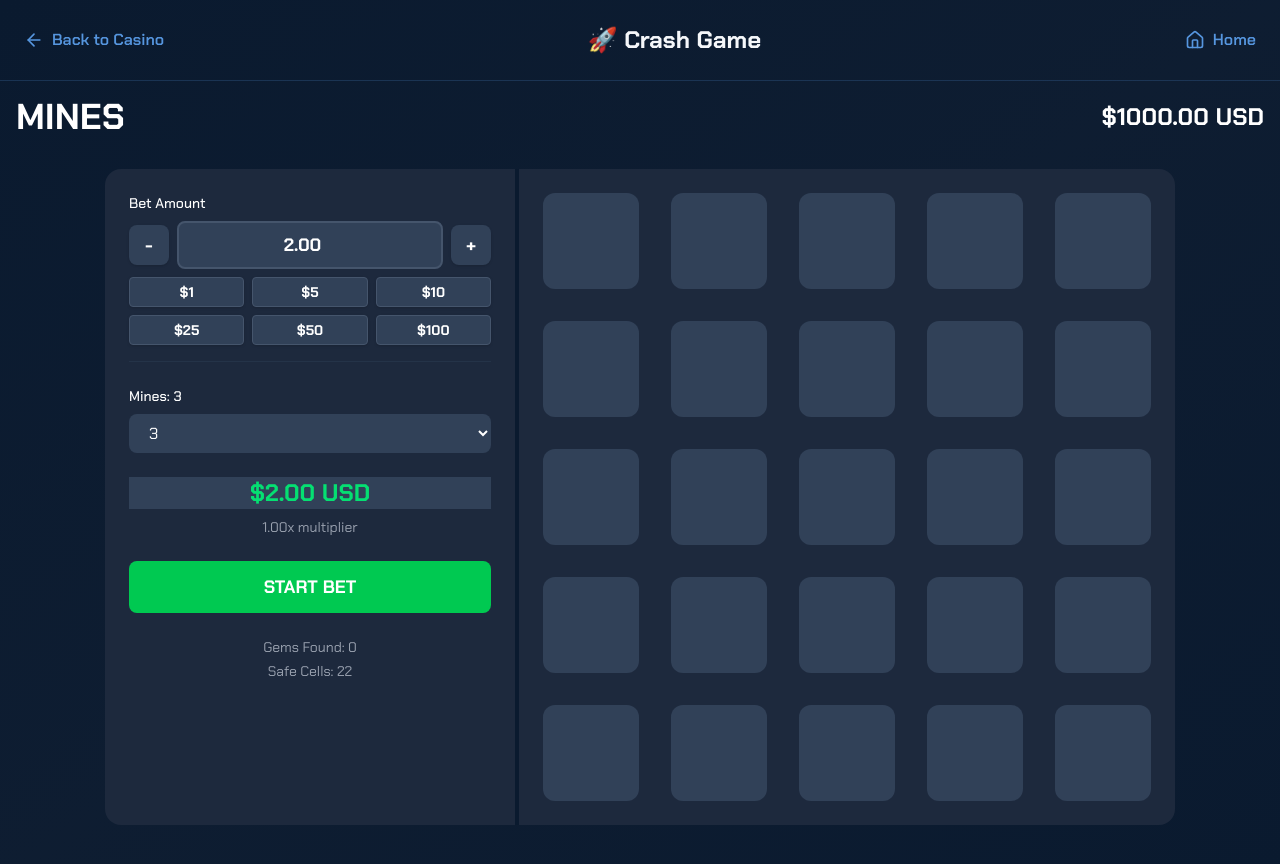
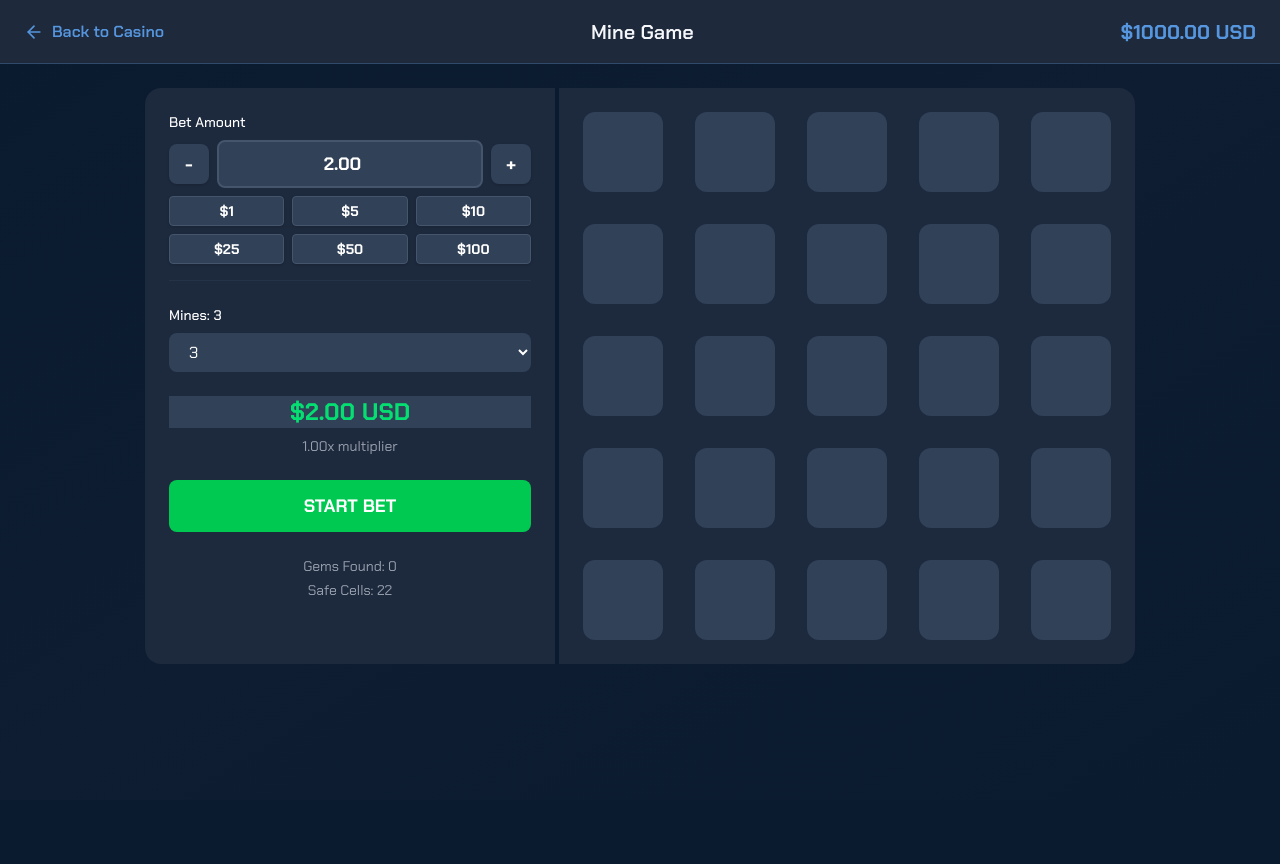
Before and after one commit to Krishnav1237/casino, a Next.js app: page /mine-game in a window 1280 px wide. Shown: the top 864 px of the page. After the commit the page ends 800 px from the top, so only its background shows below. Built offline with nearby package versions, Linux system fonts and the light colour scheme.

Commit message:
add reusable navbar

```diff
--- a/app/blackjack-game/page.tsx
+++ b/app/blackjack-game/page.tsx
@@ -1,6 +1,7 @@
 'use client'
 
 import BlackjackGame from '@/components/BlackJack'
+import Navbar from '@/components/Navbar'
 import { ArrowLeft, Home } from 'lucide-react'
 import Link from 'next/link'
 import React from 'react'
@@ -8,20 +9,8 @@ import React from 'react'
 function BlackJack() {
   return (
     <div className="min-h-screen bg-gradient-to-br from-background via-primary/20 to-background">
-      {/* Navigation */}
-      <nav className="flex items-center justify-between p-6 border-b border-accent/20">
-        <Link href="/" className="flex items-center gap-2 text-accent hover:text-secondary transition-colors">
-          <ArrowLeft size={20} />
-          <span className="font-semibold">Back to Casino</span>
-        </Link>
-        <h1 className="text-2xl font-bold text-foreground">
-          Black Jack
-        </h1>
-        <Link href="/" className="flex items-center gap-2 text-accent hover:text-secondary transition-colors">
-          <Home size={20} />
-          <span className="font-semibold">Home</span>
-        </Link>
-      </nav>
+
+      <Navbar title='Blackjack Game' />
 
       {/* Game Content */}
       <BlackjackGame/>
--- a/app/crash-game/page.tsx
+++ b/app/crash-game/page.tsx
@@ -4,26 +4,15 @@ import CrashGame from "@/components/CrashGame";
 import Link from "next/link";
 import { ArrowLeft, Home } from "lucide-react";
 import { useBalanceStore } from "../../store/balanceStore";
+import Navbar from "@/components/Navbar";
 
 export default function CrashGamePage() {
   const { balance, increment, decrement } = useBalanceStore();
 
   return (
     <div className="min-h-screen bg-gradient-to-br from-background via-primary/20 to-background">
-      {/* Navigation */}
-      <nav className="flex items-center justify-between p-6 border-b border-accent/20">
-        <Link href="/" className="flex items-center gap-2 text-accent hover:text-secondary transition-colors">
-          <ArrowLeft size={20} />
-          <span className="font-semibold">Back to Casino</span>
-        </Link>
-        <h1 className="text-2xl font-bold text-foreground">
-          🚀 Crash Game
-        </h1>
-        <Link href="/" className="flex items-center gap-2 text-accent hover:text-secondary transition-colors">
-          <Home size={20} />
-          <span className="font-semibold">Home</span>
-        </Link>
-      </nav>
+
+      <Navbar title='Crash Game' />
 
       {/* Game Content */}
       <CrashGame
--- a/app/mine-game/page.tsx
+++ b/app/mine-game/page.tsx
@@ -1,6 +1,7 @@
 'use client'
 
 import MineGame from '@/components/Mine'
+import Navbar from '@/components/Navbar'
 import { ArrowLeft, Home } from 'lucide-react'
 import Link from 'next/link'
 import React from 'react'
@@ -8,20 +9,8 @@ import React from 'react'
 function Mine() {
   return (
     <div className="min-h-screen bg-gradient-to-br from-background via-primary/20 to-background">
-      {/* Navigation */}
-      <nav className="flex items-center justify-between p-6 border-b border-accent/20">
-        <Link href="/" className="flex items-center gap-2 text-accent hover:text-secondary transition-colors">
-          <ArrowLeft size={20} />
-          <span className="font-semibold">Back to Casino</span>
-        </Link>
-        <h1 className="text-2xl font-bold text-foreground">
-          🚀 Crash Game
-        </h1>
-        <Link href="/" className="flex items-center gap-2 text-accent hover:text-secondary transition-colors">
-          <Home size={20} />
-          <span className="font-semibold">Home</span>
-        </Link>
-      </nav>
+
+      <Navbar title='Mine Game' />
 
       {/* Game Content */}
       <MineGame/>
--- a/app/slot-game/page.tsx
+++ b/app/slot-game/page.tsx
@@ -1,9 +1,8 @@
 'use client'
 
 import SlotGame from "@/components/SlotMachine";
-import Link from "next/link";
-import { ArrowLeft, Home } from "lucide-react";
 import { useBalanceStore } from "../../store/balanceStore";
+import Navbar from "@/components/Navbar";
 
 export default function SlotGamePage() {
   const { balance, increment, decrement } = useBalanceStore();
@@ -22,27 +21,7 @@ export default function SlotGamePage() {
 
   return (
     <div className="min-h-screen bg-background">
-      {/* Navigation */}
-      <nav className="flex items-center justify-between px-6 h-16 border-b border-accent/30 bg-primary">
-        <Link
-          href="/"
-          className="flex items-center gap-2 text-accent hover:text-secondary transition-colors"
-        >
-          <ArrowLeft size={20} />
-          <span className="font-semibold text-base">Back to Casino</span>
-        </Link>
-
-        <h1 className="text-xl font-semibold text-foreground">Slot Game</h1>
-
-        <Link
-          href="/"
-          className="flex items-center gap-2 text-accent hover:text-secondary transition-colors"
-        >
-          <Home size={20} />
-          <span className="font-semibold text-base">Home</span>
-        </Link>
-      </nav>
-
+      <Navbar title="Slot Game" />
       {/* Game Content */}
       <main className="px-4 py-6 max-w-screen-xl mx-auto">
         <SlotGame
--- a/components/BlackJack.tsx
+++ b/components/BlackJack.tsx
@@ -399,15 +399,8 @@ export default function BlackjackGame() {
   }, [createDeck])
 
   return (
-    <div className="min-h-screen p-4">
+    <div className="min-h-full p-6">
       <div className="max-w-8xl mx-auto">
-        {/* Header */}
-        <div className="flex justify-between items-center mb-8">
-          <h1 className="text-4xl font-bold text-white">BLACKJACK</h1>
-          <div className="text-2xl font-bold">
-            ${balance.toFixed(2)} USD
-          </div>
-        </div>
 
         <div className="flex flex-col-reverse lg:flex-row justify-center">
           {/* Left Panel - Controls */}
--- a/components/CrashGame.tsx
+++ b/components/CrashGame.tsx
@@ -140,7 +140,7 @@ export default function CrashGame({ balance, onBalanceChange, onGameResult }: Cr
   };
 
   return (
-    <div className="w-full px-4 sm:px-6 md:px-8 py-6">
+    <div className="w-full px-4 sm:px-6 md:px-8 py-6 min-h-full">
       <div className="max-w-screen-xl mx-auto bg-primary/90 rounded-2xl p-8 px-10 shadow-2xl backdrop-blur-md flex flex-col md:flex-row gap-8">
         {/* Graph side */}
         <div className="flex-1 flex flex-col items-center justify-center">
--- a/components/Mine.tsx
+++ b/components/Mine.tsx
@@ -187,7 +187,7 @@ export default function StakeMinesGame() {
   }
 
   const getCellClasses = (cell: Cell, row: number, col: number) => {
-    let classes = 'w-12 h-12 md:w-24 md:h-24 flex items-center justify-center cursor-pointer transition-all duration-200 rounded-xl text-3xl '
+    let classes = 'w-12 h-12 md:w-20 md:h-20 flex items-center justify-center cursor-pointer transition-all duration-200 rounded-xl text-3xl '
 
     if (cell.isRevealed) {
       if (cell.isMine) {
@@ -203,16 +203,8 @@ export default function StakeMinesGame() {
   }
 
   return (
-    <div className="min-h-screen p-4">
+    <div className="min-h-full p-6">
       <div className="max-w-8xl mx-auto">
-        {/* Header */}
-        <div className="flex justify-between items-center mb-8">
-          <h1 className="text-4xl font-bold text-white">MINES</h1>
-          <div className="text-2xl font-bold text-white">
-            ${balance.toFixed(2)} USD
-          </div>
-        </div>
-
         <div className="flex flex-col-reverse md:flex-row justify-center">
           {/* Left Panel - Controls */}
           <div className="bg-slate-800 p-6 space-y-6 border-t-4 md:border-t-0 md:border-r-4 border-[#0A1A2F] md:rounded-l-2xl rounded-b-2xl md:rounded-r-none">
--- /dev/null
+++ b/components/Navbar.tsx
@@ -0,0 +1,29 @@
+import { useBalanceStore } from '@/store/balanceStore'
+import { ArrowLeft } from 'lucide-react'
+import Link from 'next/link'
+import React from 'react'
+
+function Navbar({ title }: { title: string }) {
+
+  const { balance } = useBalanceStore();
+
+  return (
+    <nav className="flex items-center justify-between px-6 h-16 border-b border-accent/30 bg-primary">
+      <Link
+        href="/"
+        className="flex items-center gap-2 text-accent hover:text-secondary transition-colors"
+      >
+        <ArrowLeft size={20} />
+        <span className="font-semibold text-base">Back to Casino</span>
+      </Link>
+
+      <h1 className="text-xl font-semibold text-foreground">{title}</h1>
+
+      <div className="text-xl font-bold text-accent">
+        ${balance.toFixed(2)} USD
+      </div>
+    </nav>
+  )
+}
+
+export default Navbar
```
